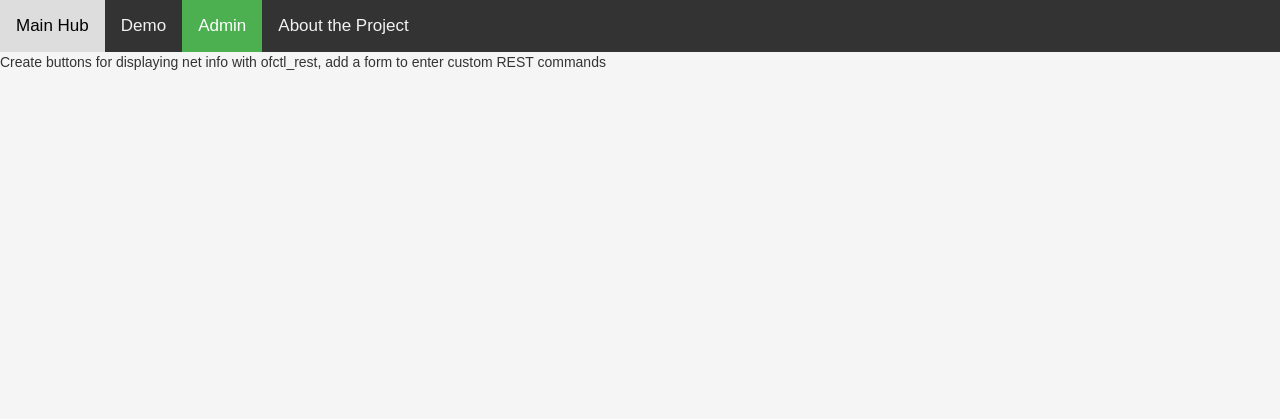
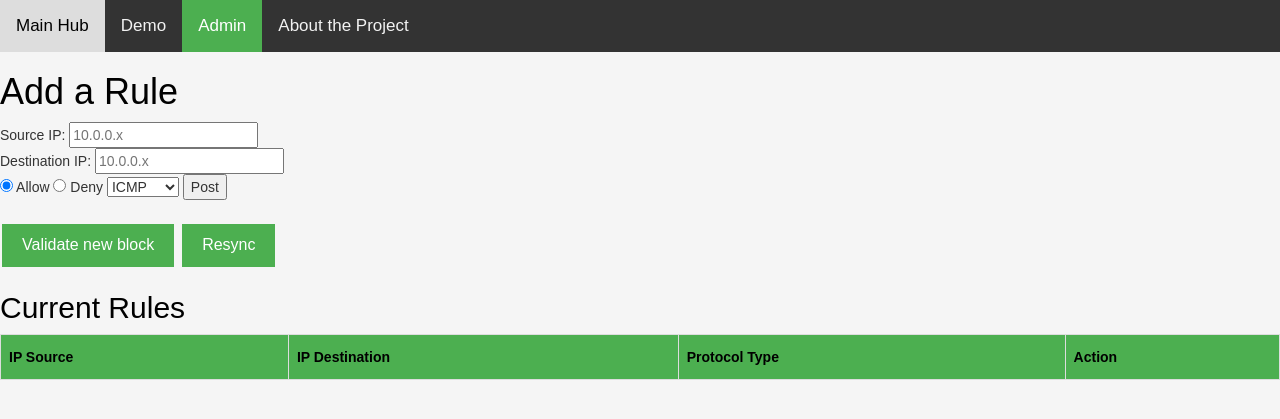
Before and after one commit to aalmeida9/ZT-BC-lab, a Flask app: template project/frontend/templates/admin.html in a window 1280 px wide. Shown: the top 419 px of the page. Run offline with Flask 2, Linux system fonts and the light colour scheme; the template is opened without the code that fills it, so the values that code supplies are empty; some libraries are stand-ins or nearby versions.

Commit message:
changes to frontend layout

```diff
--- a/project/frontend/templates/admin.html
+++ b/project/frontend/templates/admin.html
@@ -16,7 +16,46 @@
         <a class="active" href="admin.html">Admin</a>
         <a href="about.html">About the Project</a>
     </div>
-    <p>Create buttons for displaying net info with ofctl_rest, add a form to enter custom REST commands</p>
+    <h1>Add a Rule</h1>
+    <form action="/add" id="textform" method="post">
+        Source IP:
+        <input type="text" name="src" placeholder="10.0.0.x">
+        <br />
+        Destination IP:
+        <input type="text" name="dst" placeholder="10.0.0.x">
+        <br />
+        <input type="radio" name="actions" value="ALLOW" checked> Allow
+        <input type="radio" name="actions" value="DENY"> Deny
+        <select name="dropdown">
+            <option value="ICMP" selected>ICMP</option>
+            <option value="ICMPv6">ICMPv6</option>
+            <option value="TCP">TCP</option>
+            <option value="UDP">UDP</option>
+        </select>
+        <input type="submit" value="Post">
+    </form>
+    <br />
+
+    <a href="{{node_address}}/mine" target="_blank"><button class = "button">Validate new block</button></a>
+    <a href="/"><button class = "button">Resync</button></a>
+
+    <h2>Current Rules</h2>
+    <table id="connection">
+        <tr class="table_row">
+            <th>IP Source</th>
+            <th>IP Destination</th>
+            <th>Protocol Type</th>
+            <th>Action</th>
+        </tr>
+        {% for rule in rules %}
+        <tr class="table_row">
+            <td>{{rule.nw_src}}</td>
+            <td>{{rule.nw_dst}}</td>
+            <td>{{rule.nw_proto}}</td>
+            <td>{{rule.actions}}</td>
+        </tr>
+        {% endfor %}
+    </table>
 </body>
 
 </html>
```
Also changed, not shown: project/frontend/templates/about.html (+5 -2 lines), project/frontend/templates/demo.html (+1 -40 lines), project/frontend/templates/index.html (+8 -8 lines).
